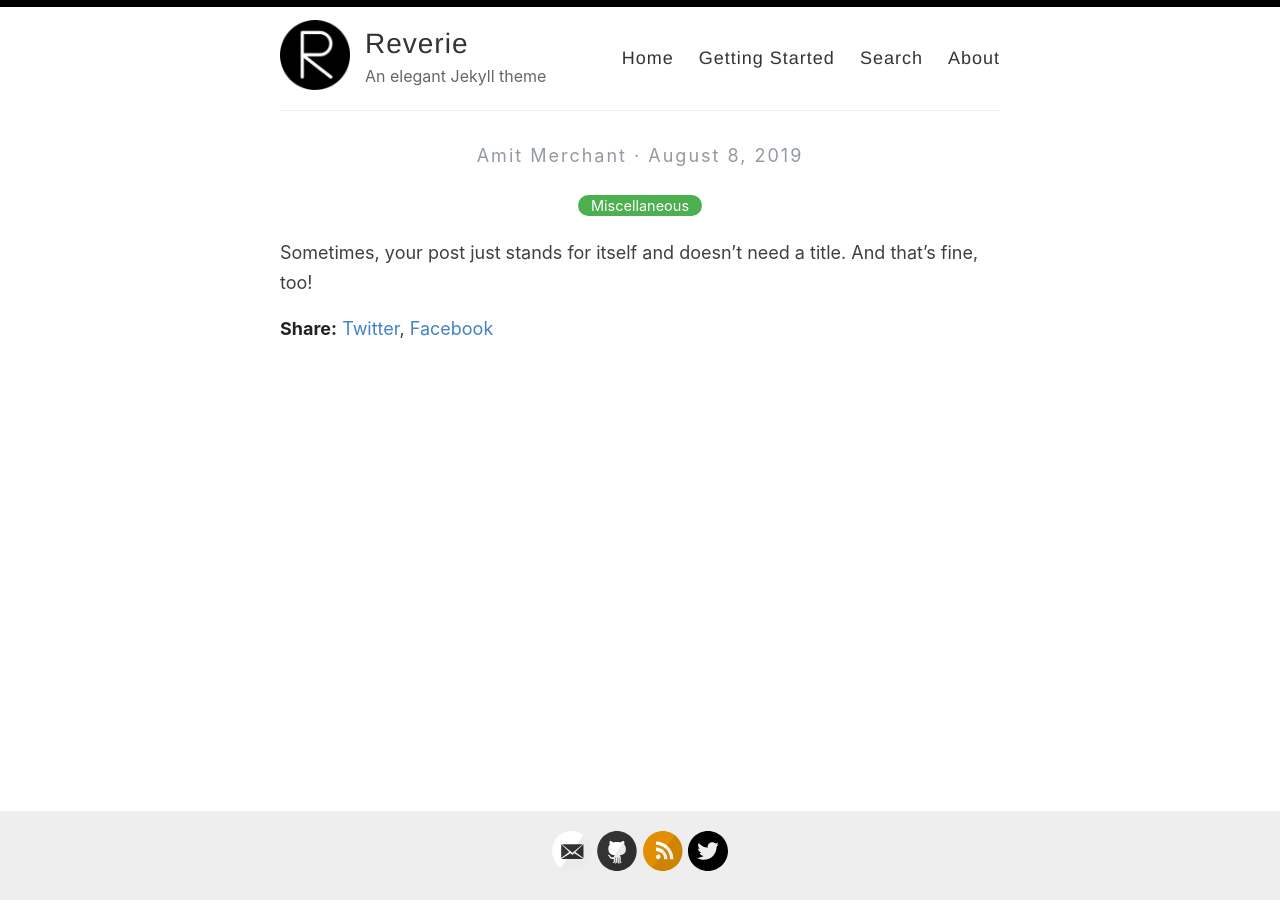
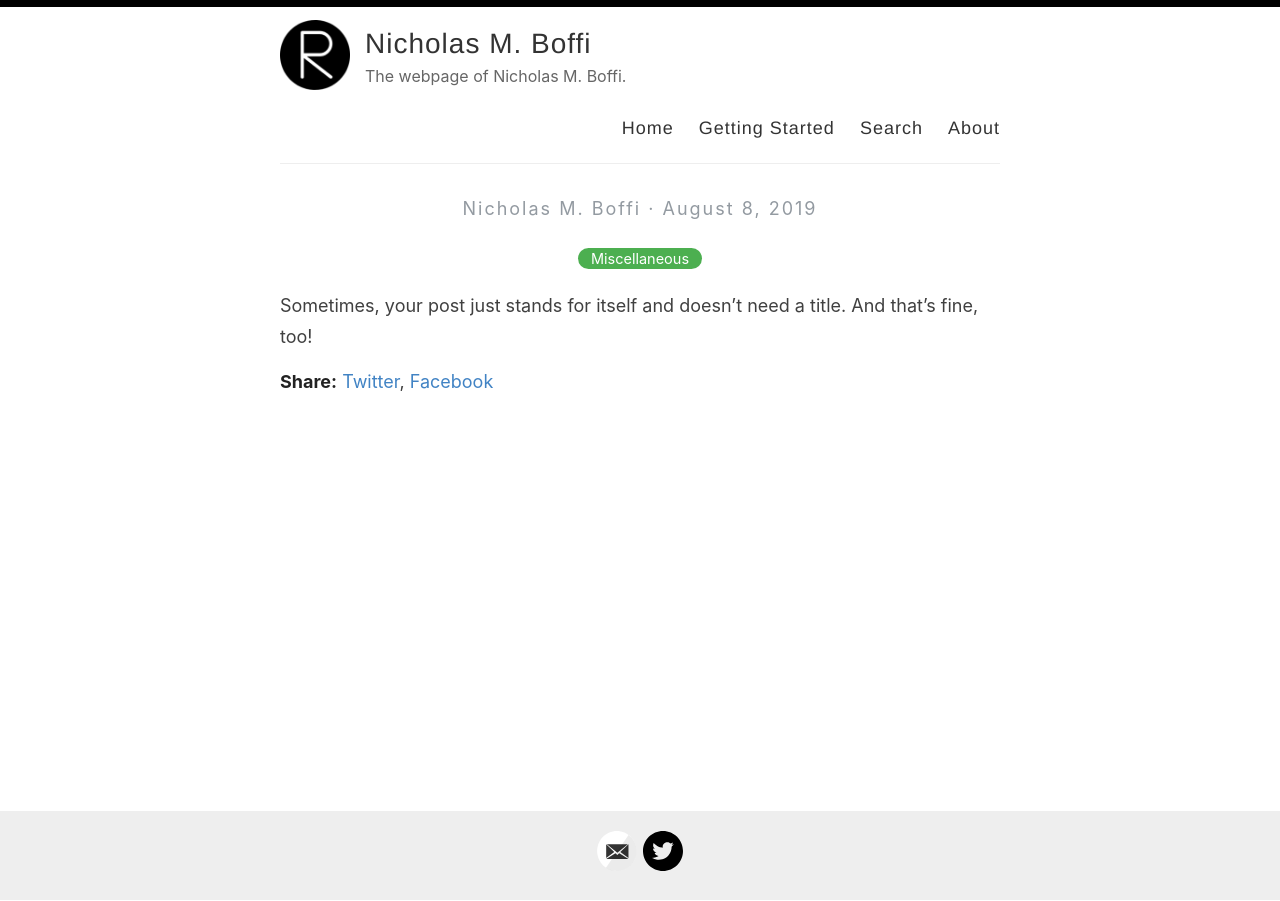
Before and after one commit to nmboffi/nmboffi.github.io, a Jekyll site: the page built from _posts/2019-08-08-no-title-posts.md, in a window 1280 px wide. Built offline with Jekyll 4.4.1, drawn with Linux system fonts in a browser that asks for light colours; some of the changed lines change nothing that is shown.

Commit message:
Update _config.yml

```diff
--- a/_config.yml
+++ b/_config.yml
@@ -3,13 +3,13 @@
 #
 
 # Name of your site (displayed in the header)
-name: Reverie
+name: Nicholas M. Boffi
 
 # Name of the author
-author: Amit Merchant
+author: Nicholas M. Boffi
 
 # Short bio or description (displayed in the header)
-description: An elegant Jekyll theme
+description: The webpage of Nicholas M. Boffi.
 
 # URL of your avatar or profile pic (you could use your GitHub profile pic)
 avatar: /images/reverie.png
@@ -20,39 +20,8 @@
 
 # Includes an icon in the footer for each username you enter
 footer-links:
-  dribbble:
-  email: amit.d.merchant@gmail.com
-  facebook:
-  flickr:
-  github: amitmerchant1990/reverie
-  instagram:
-  linkedin:
-  pinterest:
-  rss: rss
-  twitter: amit_merchant
-  stackoverflow:
-  youtube: # channel/<your_long_string> or user/<user-name>
-  googleplus: # anything in your profile username that comes after plus.google.com/
-  playconsole:
-
-
-# Enter your Disqus shortname (not your username) to enable commenting on posts
-# You can find your shortname on the Settings page of your Disqus account
-disqus:
-
-# Enter your Google Analytics web tracking code (e.g. UA-2110908-2) to activate tracking
-google_analytics: UA-43339302-11
-
-# Your website URL (e.g. http://amitmerchant1990.github.io or http://www.amitmerchant.com)
-# Used for Sitemap.xml and your RSS feed
-url: http://www.amitmerchant.com/reverie
-enforce_ssl: https://www.amitmerchant.com/reverie
-
-# If you're hosting your site at a Project repository on GitHub pages
-# (http://yourusername.github.io/repository-name)
-# and NOT your User repository (http://yourusername.github.io)
-# then add in the baseurl here, like this: "/repository-name"
-baseurl: "/reverie"
+  email: echo ude.dravrah.g@iffob | rev
+  twitter: https://scholar.google.com/citations?user=_jkX2q0AAAAJ&hl=en&oi=ao1
 
 #
 # !! You don't need to change any of the configuration flags below !!
```
